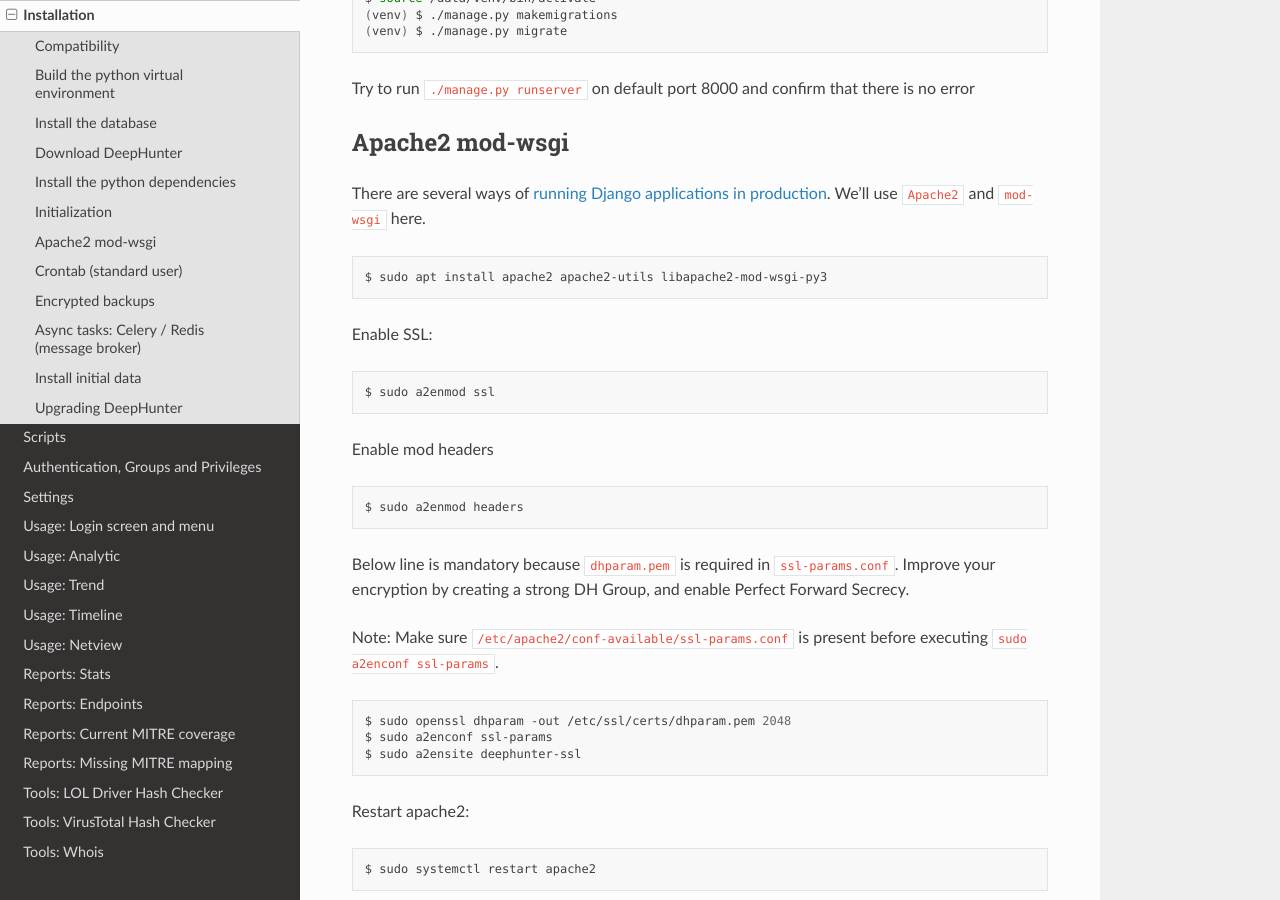
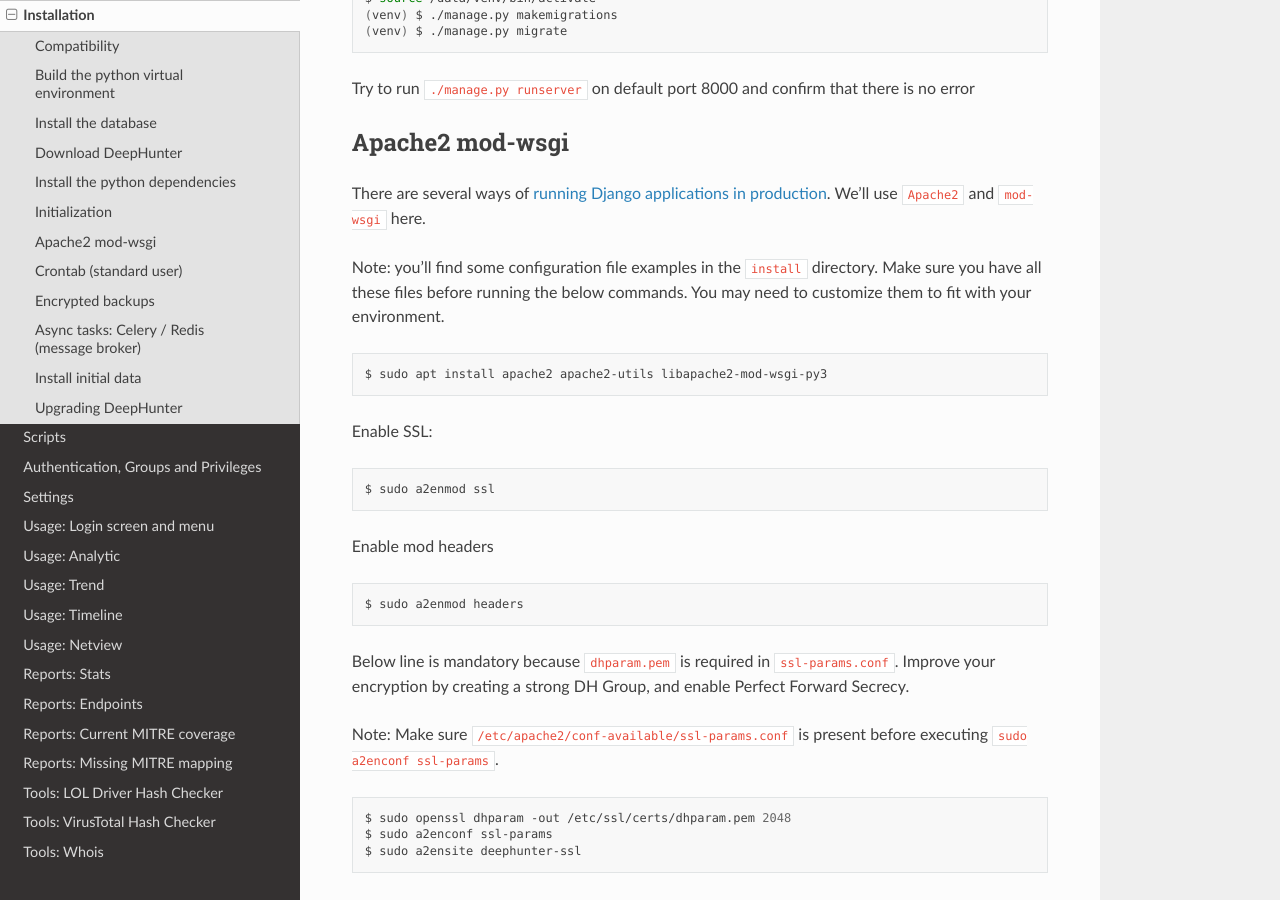
Before and after one commit to wikijm/deephunter, a Sphinx documentation site: the page built from docs/install.rst, in a window 1280 px wide and 900 px high, scrolled down 1466 px. Built offline with Sphinx 7.4.7 and the Read the Docs theme 3.1.0, drawn with Linux system fonts in a browser that asks for light colours.

Commit message:
updated doc + added conf file examples

```diff
--- a/docs/install.rst
+++ b/docs/install.rst
@@ -76,6 +76,8 @@
 ****************
 
 There are several ways of `running Django applications in production <https://docs.djangoproject.com/en/5.1/howto/deployment/>`_. We'll use ``Apache2`` and ``mod-wsgi`` here.
+
+Note: you'll find some configuration file examples in the ``install`` directory. Make sure you have all these files before running the below commands. You may need to customize them to fit with your environment.
 
 .. code-block:: sh
 
```
Also changed, not shown: 4 other files.
